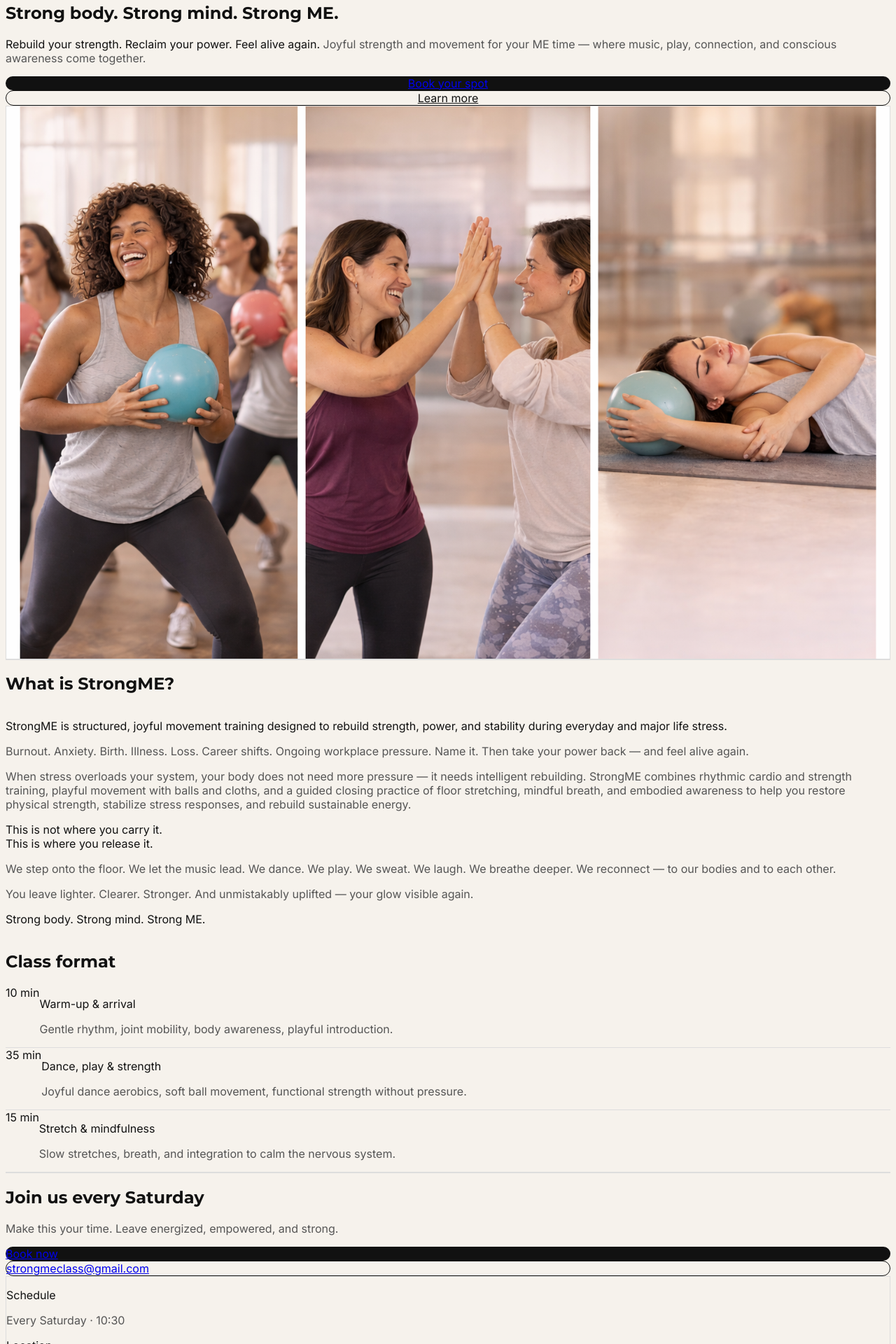
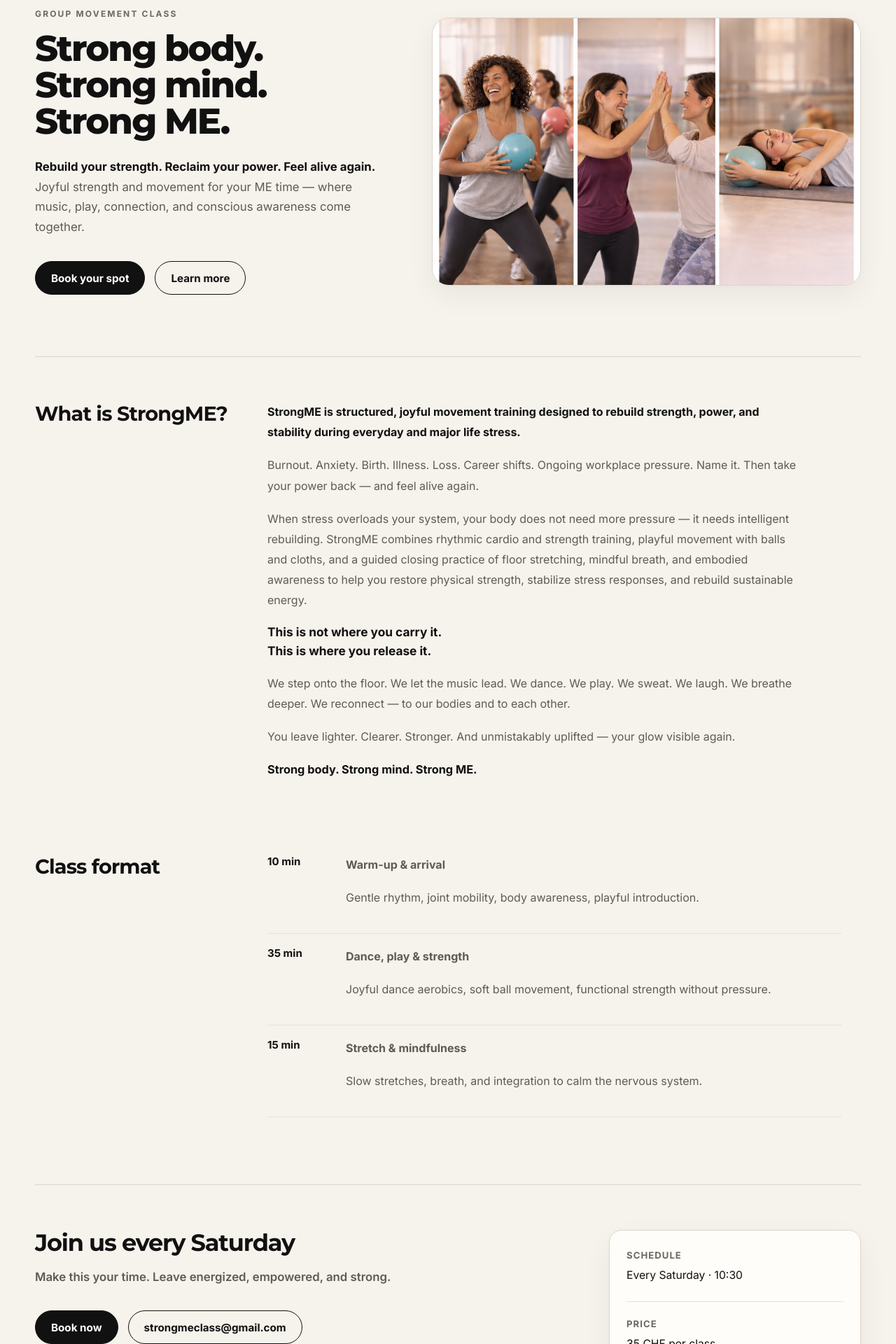
Before and after one commit to hotomski/strong_me, a Next.js app: page / in a window 1280 px wide. Shown: the part 60-1980 px from the top of the page at 70% size. Built offline with nearby package versions, Linux system fonts and the light colour scheme.

Commit message:
design improved

```diff
--- a/app/globals.css
+++ b/app/globals.css
@@ -1,23 +1,375 @@
-@tailwind base;
-@tailwind components;
-@tailwind utilities;
-
-:root{
+:root {
   --bg: #f6f2ec;
-  --paper: #ffffff;
-  --ink: #121212;
-  --muted: #6b6b6b;
-  --line: rgba(18,18,18,.10);
-  --accent: #f45e61; /* coral */
-  --accent2:#2eb2a3; /* teal */
+  --surface: #fffdf9;
+  --surface-strong: #ffffff;
+  --text: #111111;
+  --muted: #5f5a55;
+  --line: #ddd4ca;
+  --line-soft: #e8e1d8;
+  --shadow: 0 14px 40px rgba(17, 17, 17, 0.06);
+  --radius-lg: 24px;
+  --radius-md: 18px;
+  --radius-pill: 999px;
+  --font-body: "Inter", system-ui, sans-serif;
+  --font-display: "Montserrat", system-ui, sans-serif;
 }
 
-body{
-  background: var(--bg);
-  color: var(--ink);
-  font-family: var(--font-body), system-ui, -apple-system, Segoe UI, Roboto, Arial, sans-serif;
+* {
+  box-sizing: border-box;
 }
 
-h1,h2,h3{
-  font-family: var(--font-display), system-ui, -apple-system, Segoe UI, Roboto, Arial, sans-serif;
+html {
+  scroll-behavior: smooth;
 }
+
+html,
+body {
+  margin: 0;
+  padding: 0;
+  background: var(--bg);
+  color: var(--text);
+}
+
+body {
+  font-family: var(--font-body);
+  -webkit-font-smoothing: antialiased;
+  text-rendering: optimizeLegibility;
+}
+
+a {
+  color: inherit;
+  text-decoration: none;
+}
+
+img {
+  display: block;
+}
+
+/* Layout */
+.site-shell {
+  min-height: 100vh;
+  background: var(--bg);
+}
+
+.page {
+  width: min(1180px, calc(100% - 48px));
+  margin: 0 auto;
+  padding: 72px 0 88px;
+}
+
+.section-divider {
+  border-top: 1px solid var(--line);
+  padding-top: 64px;
+}
+
+/* Hero */
+.hero-section {
+  display: grid;
+  grid-template-columns: minmax(0, 1fr) minmax(0, 1.2fr);
+  gap: 56px;
+  align-items: center;
+}
+
+.hero-copy {
+  max-width: 500px;
+}
+
+.hero-eyebrow {
+  margin: 0 0 16px;
+  font-size: 12px;
+  font-weight: 700;
+  letter-spacing: 0.18em;
+  text-transform: uppercase;
+  color: #6d675f;
+}
+
+.hero-title {
+  margin: 0;
+  font-family: var(--font-display);
+  font-size: clamp(2.7rem, 4vw, 4.4rem);
+  line-height: 1.02;
+  font-weight: 800;
+  letter-spacing: -0.04em;
+  text-wrap: balance;
+}
+
+.hero-description {
+  margin: 24px 0 0;
+  font-size: 1.05rem;
+  line-height: 1.72;
+  color: var(--muted);
+  max-width: 34rem;
+}
+
+.hero-description-strong {
+  color: var(--text);
+  font-weight: 700;
+}
+
+.hero-actions {
+  display: flex;
+  flex-wrap: wrap;
+  gap: 14px;
+  margin-top: 34px;
+}
+
+.btn {
+  display: inline-flex;
+  align-items: center;
+  justify-content: center;
+  min-height: 48px;
+  padding: 0 22px;
+  border-radius: var(--radius-pill);
+  border: 1px solid var(--text);
+  font-size: 0.95rem;
+  font-weight: 700;
+  transition:
+    background-color 0.2s ease,
+    color 0.2s ease,
+    border-color 0.2s ease,
+    transform 0.2s ease;
+}
+
+.btn:hover {
+  transform: translateY(-1px);
+}
+
+.btn-primary {
+  background: var(--text);
+  color: #fff;
+}
+
+.btn-primary:hover {
+  background: #000;
+  border-color: #000;
+}
+
+.btn-secondary {
+  background: transparent;
+  color: var(--text);
+}
+
+.btn-secondary:hover {
+  background: var(--text);
+  color: #fff;
+}
+
+/* Hero image */
+.hero-media {
+  min-width: 0;
+}
+
+.hero-image-frame {
+  position: relative;
+  aspect-ratio: 16 / 10;
+  overflow: hidden;
+  border-radius: var(--radius-lg);
+  border: 1px solid var(--line);
+  background: var(--surface-strong);
+  box-shadow: var(--shadow);
+}
+
+.hero-image {
+  object-fit: cover;
+}
+
+/* Content sections */
+.content-section {
+  margin-top: 88px;
+  display: grid;
+  grid-template-columns: 280px minmax(0, 1fr);
+  gap: 52px;
+  align-items: start;
+}
+
+.section-label h2 {
+  margin: 0;
+  font-family: var(--font-display);
+  font-size: 1.8rem;
+  line-height: 1.15;
+  letter-spacing: -0.03em;
+}
+
+.section-content {
+  max-width: 760px;
+}
+
+.section-content-tight {
+  max-width: 820px;
+}
+
+.section-content p {
+  margin: 0 0 18px;
+  color: var(--muted);
+  font-size: 1rem;
+  line-height: 1.82;
+}
+
+.lead-paragraph {
+  color: var(--text) !important;
+  font-weight: 700;
+  font-size: 1.06rem;
+}
+
+.quote-block {
+  color: var(--text) !important;
+  font-weight: 700;
+  font-size: 1.08rem !important;
+  line-height: 1.55 !important;
+  margin-top: 6px;
+}
+
+.closing-line {
+  color: var(--text) !important;
+  font-weight: 700;
+  font-size: 1.02rem !important;
+}
+
+/* Format */
+.format-row {
+  display: grid;
+  grid-template-columns: 90px minmax(0, 1fr);
+  gap: 22px;
+  padding: 18px 0;
+  border-bottom: 1px solid var(--line-soft);
+}
+
+.format-row:first-child {
+  padding-top: 0;
+}
+
+.format-time {
+  font-size: 0.94rem;
+  font-weight: 700;
+  color: var(--text);
+}
+
+.format-title {
+  margin: 0;
+  font-weight: 700;
+  font-size: 1rem;
+  color: var(--text);
+}
+
+.format-text {
+  margin: 8px 0 0;
+  color: var(--muted);
+  line-height: 1.68;
+  font-size: 0.98rem;
+}
+
+/* Join */
+.join-section {
+  margin-top: 96px;
+  display: grid;
+  grid-template-columns: minmax(0, 1fr) 360px;
+  gap: 42px;
+  align-items: start;
+}
+
+.join-copy h2 {
+  margin: 0;
+  font-family: var(--font-display);
+  font-size: 2.1rem;
+  line-height: 1.08;
+  letter-spacing: -0.035em;
+}
+
+.join-subline {
+  margin: 16px 0 0;
+  color: var(--muted);
+  font-size: 1.05rem;
+  line-height: 1.7;
+  font-weight: 600;
+}
+
+.join-card {
+  background: var(--surface);
+  border: 1px solid var(--line);
+  border-radius: var(--radius-md);
+  padding: 24px;
+  box-shadow: var(--shadow);
+}
+
+.join-card-block + .join-card-block {
+  margin-top: 24px;
+  padding-top: 20px;
+  border-top: 1px solid var(--line-soft);
+}
+
+.join-card-label {
+  display: inline-block;
+  margin-bottom: 8px;
+  font-size: 0.82rem;
+  font-weight: 700;
+  letter-spacing: 0.08em;
+  text-transform: uppercase;
+  color: #6d675f;
+}
+
+.join-card p {
+  margin: 0 0 6px;
+  font-size: 0.98rem;
+  line-height: 1.65;
+  color: var(--text);
+}
+
+/* Responsive */
+@media (max-width: 980px) {
+  .page {
+    width: min(100% - 32px, 1180px);
+    padding: 48px 0 72px;
+  }
+
+  .hero-section,
+  .content-section,
+  .join-section {
+    grid-template-columns: 1fr;
+    gap: 32px;
+  }
+
+  .hero-copy,
+  .section-content {
+    max-width: none;
+  }
+
+  .section-divider {
+    padding-top: 48px;
+  }
+
+  .content-section {
+    margin-top: 72px;
+  }
+
+  .join-section {
+    margin-top: 80px;
+  }
+}
+
+@media (max-width: 640px) {
+  .hero-title {
+    font-size: 2.5rem;
+  }
+
+  .hero-description {
+    font-size: 1rem;
+    line-height: 1.7;
+  }
+
+  .btn {
+    width: 100%;
+  }
+
+  .hero-actions {
+    flex-direction: column;
+  }
+
+  .format-row {
+    grid-template-columns: 1fr;
+    gap: 8px;
+  }
+
+  .format-time {
+    font-size: 0.9rem;
+  }
+}
--- a/app/layout.tsx
+++ b/app/layout.tsx
@@ -1,22 +1,31 @@
+import type { Metadata } from "next";
+import { Inter, Montserrat } from "next/font/google";
 import "./globals.css";
-import { Montserrat, Inter } from "next/font/google";
-
-const montserrat = Montserrat({
-  subsets: ["latin"],
-  variable: "--font-display",
-  weight: ["500", "600", "700", "800"],
-});
 
 const inter = Inter({
   subsets: ["latin"],
   variable: "--font-body",
-  weight: ["400", "500", "600"],
 });
 
-export default function RootLayout({ children }: { children: React.ReactNode }) {
+const montserrat = Montserrat({
+  subsets: ["latin"],
+  weight: ["600", "700", "800"],
+  variable: "--font-display",
+});
+
+export const metadata: Metadata = {
+  title: "StrongME",
+  description: "Strong body. Strong mind. Strong ME.",
+};
+
+export default function RootLayout({
+  children,
+}: Readonly<{
+  children: React.ReactNode;
+}>) {
   return (
     <html lang="en">
-      <body className={`${montserrat.variable} ${inter.variable} antialiased`}>
+      <body className={`${inter.variable} ${montserrat.variable}`}>
         {children}
       </body>
     </html>
--- a/app/page.tsx
+++ b/app/page.tsx
@@ -2,77 +2,61 @@ import Image from "next/image";
 
 export default function Home() {
   return (
-    <div className="min-h-screen bg-[#f6f2ec] text-[#111]">
-      <main className="mx-auto max-w-6xl px-6 py-20">
+    <div className="site-shell">
+      <main className="page">
         {/* HERO */}
-        <section className="grid gap-16 md:grid-cols-12 md:items-center">
-          {/* Text */}
-          <div className="md:col-span-5">
-            <p className="mb-4 text-xs font-semibold tracking-[0.2em] text-[#666] uppercase">
-              Group Movement Class
-            </p>
+        <section className="hero-section">
+          <div className="hero-copy">
+            <p className="hero-eyebrow">Group Movement Class</p>
 
-            {/* Keep the original main headline */}
-            <h1 className="text-4xl font-extrabold leading-tight tracking-tight md:text-5xl">
-              Strong body. Strong mind. Strong ME.
+            <h1 className="hero-title">
+              Strong body.
+              <br />
+              Strong mind.
+              <br />
+              Strong ME.
             </h1>
 
-            {/* NEW hero paragraph (first sentence slightly emphasized, not huge) */}
-            <p className="mt-6 max-w-md text-base leading-relaxed text-[#555] md:text-lg">
-              <span className="font-semibold text-[#111]">
+            <p className="hero-description">
+              <span className="hero-description-strong">
                 Rebuild your strength. Reclaim your power. Feel alive again.
               </span>{" "}
               Joyful strength and movement for your ME time — where music, play,
               connection, and conscious awareness come together.
             </p>
 
-            <div className="mt-10 flex flex-col gap-4 sm:flex-row">
-              <a
-                href="#join"
-                className="inline-flex items-center justify-center rounded-full bg-[#111] px-7 py-3 text-sm font-semibold text-white transition hover:bg-[#000]"
-              >
+            <div className="hero-actions">
+              <a href="#join" className="btn btn-primary">
                 Book your spot
               </a>
-
-              <a
-                href="#about"
-                className="inline-flex items-center justify-center rounded-full border border-[#111] px-7 py-3 text-sm font-semibold text-[#111] transition hover:bg-[#111] hover:text-white"
-              >
+              <a href="#about" className="btn btn-secondary">
                 Learn more
               </a>
             </div>
           </div>
 
-          {/* Image */}
-          <div className="md:col-span-7">
-            <div className="relative overflow-hidden border border-[#ddd] bg-white">
-              <div className="relative aspect-[16/10] w-full">
+          <div className="hero-media">
+            <div className="hero-image-frame">
               <Image
                 src="/images/strongMEparts.png"
                 alt="StrongME movement, connection and healing"
                 fill
                 priority
-                  className="object-cover"
-                  sizes="(min-width: 1024px) 60vw, 100vw"
+                className="hero-image"
+                sizes="(min-width: 1024px) 52vw, 100vw"
               />
-              </div>
             </div>
           </div>
         </section>
 
         {/* ABOUT */}
-        <section
-          id="about"
-          className="mt-28 grid gap-12 border-t border-[#ddd] pt-16 md:grid-cols-12"
-        >
-          <div className="md:col-span-4">
-            <h2 className="text-2xl font-bold tracking-tight">
-              What is StrongME?
-            </h2>
+        <section id="about" className="content-section section-divider">
+          <div className="section-label">
+            <h2>What is StrongME?</h2>
           </div>
 
-          <div className="md:col-span-8 space-y-4 text-[#555] leading-relaxed">
-            <p className="font-semibold text-[#111]">
+          <div className="section-content">
+            <p className="lead-paragraph">
               StrongME is structured, joyful movement training designed to
               rebuild strength, power, and stability during everyday and major
               life stress.
@@ -94,7 +78,7 @@ export default function Home() {
               sustainable energy.
             </p>
 
-            <p className="font-semibold text-[#111]">
+            <p className="quote-block">
               This is not where you carry it.
               <br />
               This is where you release it.
@@ -111,19 +95,17 @@ export default function Home() {
               your glow visible again.
             </p>
 
-            <p className="font-semibold text-[#111]">
-              Strong body. Strong mind. Strong ME.
-            </p>
+            <p className="closing-line">Strong body. Strong mind. Strong ME.</p>
           </div>
         </section>
 
         {/* FORMAT */}
-        <section className="mt-24 grid gap-12 md:grid-cols-12">
-          <div className="md:col-span-4">
-            <h2 className="text-2xl font-bold tracking-tight">Class format</h2>
+        <section className="content-section">
+          <div className="section-label">
+            <h2>Class format</h2>
           </div>
 
-          <div className="md:col-span-8 space-y-6">
+          <div className="section-content section-content-tight">
             <FormatRow
               time="10 min"
               title="Warm-up & arrival"
@@ -143,40 +125,41 @@ export default function Home() {
         </section>
 
         {/* JOIN */}
-        <section id="join" className="mt-28 border-t border-[#ddd] pt-16">
-          <div className="grid gap-10 md:grid-cols-12 md:items-center">
-            <div className="md:col-span-7">
-              <h2 className="text-3xl font-extrabold tracking-tight">
-                Join us every Saturday
-              </h2>
-              <p className="mt-4 text-[#555]">
+        <section id="join" className="join-section section-divider">
+          <div className="join-copy">
+            <h2>Join us every Saturday</h2>
+            <p className="join-subline">
               Make this your time. Leave energized, empowered, and strong.
             </p>
 
-              <div className="mt-8 flex flex-col gap-4 sm:flex-row">
-                <a
-                  href="#"
-                  className="rounded-full bg-[#111] px-7 py-3 text-sm font-semibold text-white hover:bg-[#000]"
-                >
+            <div className="hero-actions">
+              <a href="#" className="btn btn-primary">
                 Book now
               </a>
               <a
                 href="mailto:strongmeclass@gmail.com"
-                  className="rounded-full border border-[#111] px-7 py-3 text-sm font-semibold hover:bg-[#111] hover:text-white"
+                className="btn btn-secondary"
               >
                 strongmeclass@gmail.com
               </a>
             </div>
           </div>
 
-            <div className="md:col-span-5 text-sm text-[#555]">
-              <div className="border border-[#ddd] bg-white p-6">
-                <p className="font-semibold text-[#111]">Schedule</p>
-                <p className="mt-1">Every Saturday · 10:30</p>
+          <div className="join-card">
+            <div className="join-card-block">
+              <span className="join-card-label">Schedule</span>
+              <p>Every Saturday · 10:30</p>
+            </div>
 
-                <p className="mt-6 font-semibold text-[#111]">Location</p>
-                <p className="mt-1">Zurich</p>
+            <div className="join-card-block">
+              <span className="join-card-label">Price</span>
+              <p>35 CHF per class</p>
+              <p>235 CHF monthly subscription (8 classes included)</p>
             </div>
+
+            <div className="join-card-block">
+              <span className="join-card-label">Location</span>
+              <p>Zurich</p>
             </div>
           </div>
         </section>
@@ -195,13 +178,11 @@ function FormatRow({
   text: string;
 }) {
   return (
-    <div className="flex gap-6 border-b border-[#ddd] pb-4">
-      <div className="w-20 shrink-0 text-sm font-semibold text-[#111]">
-        {time}
-      </div>
-      <div>
-        <p className="font-semibold text-[#111]">{title}</p>
-        <p className="mt-1 text-sm text-[#555]">{text}</p>
+    <div className="format-row">
+      <div className="format-time">{time}</div>
+      <div className="format-body">
+        <p className="format-title">{title}</p>
+        <p className="format-text">{text}</p>
       </div>
     </div>
   );
```
Also changed, not shown: 1 other file (tests, documents, lock files or other folders). Lines whose indentation alone changed are shown as unchanged.
